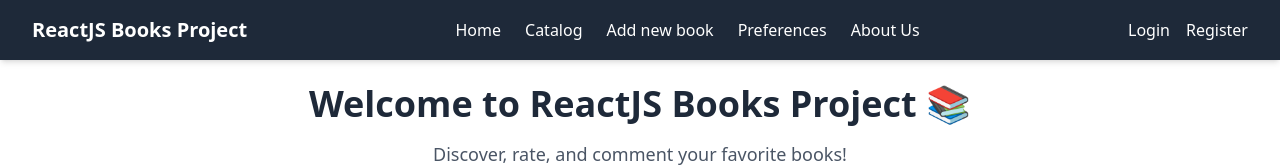
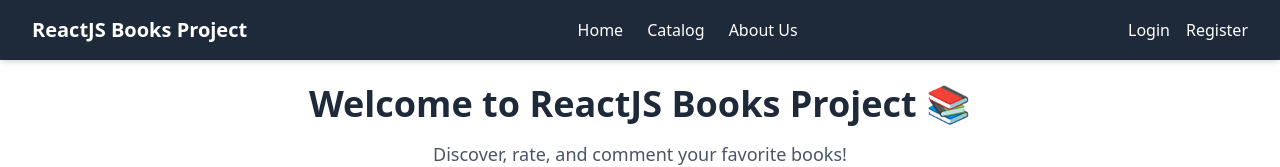
Before and after one commit to KrisZeynev/ReactJS_Books_Project, a React (Vite) app in the folder client/: page / in a window 1280 px wide. Shown: the top 167 px of the page. Built offline with nearby package versions, Linux system fonts and the light colour scheme.

Commit message:
Update Header.jsx based on local storage information

```diff
--- a/client/src/components/header/Header.jsx
+++ b/client/src/components/header/Header.jsx
@@ -3,8 +3,9 @@ import { Link } from "react-router";
 import { UserContext } from "../../contexts/UserContext";
 
 export default function Header() {
-  const { email, userLogoutHandler } = useContext(UserContext);
-  console.log(email);
+  const { userLogoutHandler } = useContext(UserContext);
+  // const { email, userLogoutHandler } = useContext(UserContext);
+  const email = localStorage.getItem("email");
 
   return (
     <header className="bg-gray-800 text-white py-4 px-8 flex flex-wrap justify-between items-center shadow-md">
@@ -23,6 +24,8 @@ export default function Header() {
               Catalog
             </Link>
           </li>
+          {email && (
+            <>
               <li>
                 <Link to="/catalog/create" className="hover:text-gray-400">
                   Add new book
@@ -33,6 +36,9 @@ export default function Header() {
                   Preferences
                 </Link>
               </li>
+            </>
+          )}
+
           <li>
             <Link to="/about-us" className="hover:text-gray-400">
               About Us
@@ -44,7 +50,11 @@ export default function Header() {
         {email ? (
           <>
             {<span>{email}</span>}
-            <Link to="/logout" className="hover:text-gray-400" onClick={userLogoutHandler}>
+            <Link
+              to="/logout"
+              className="hover:text-gray-400"
+              onClick={userLogoutHandler}
+            >
               Logout
             </Link>
           </>
```
Lines whose indentation alone changed are shown as unchanged.
